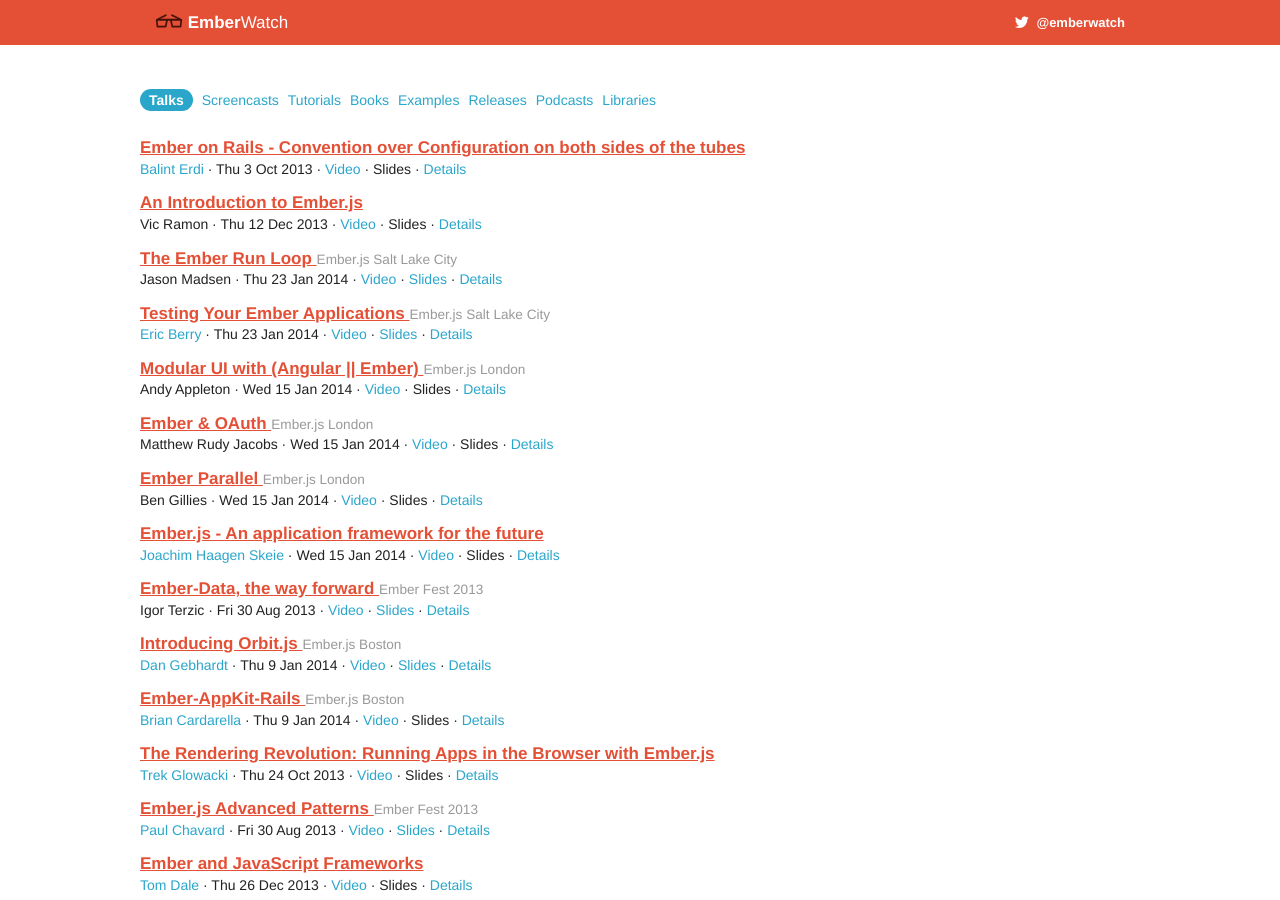
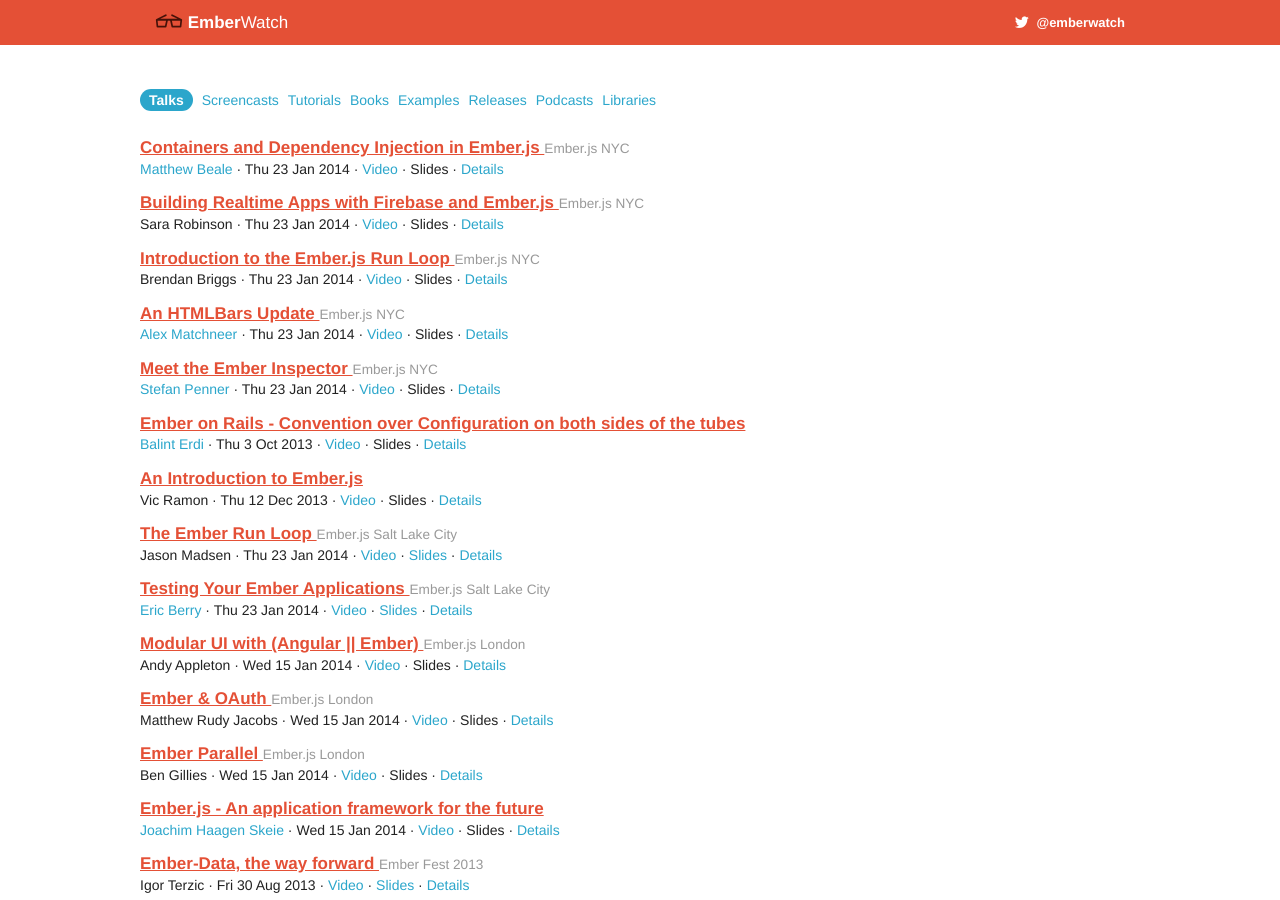
Before and after one commit to emberwatch/emberwatch, a Jekyll site: the page built from index.html, in a window 1280 px wide and 900 px high. Built offline with Jekyll 4.4.1, drawn with Linux system fonts in a browser that asks for light colours; comment, search, counter and statistics services are not loaded.

Commit message:
Add January talks from Ember.js NYC.

```diff
--- a/_data/people.yml
+++ b/_data/people.yml
@@ -454,3 +454,9 @@
 - id: 112
   name: Vic Ramon
   twitter: vicramon
+- id: 113
+  name: Brendan Briggs
+  twitter: bfbriggs
+- id: 114
+  name: Sara Robinson
+  twitter: SRobTweets
--- a/_data/talks.yml
+++ b/_data/talks.yml
@@ -1,4 +1,49 @@
 ---
+- title: "Containers and Dependency Injection in Ember.js"
+  date: '2014-01-23'
+  event_id: 2
+  author_ids:
+  - 57
+  videos:
+  - http://www.youtube.com/watch?v=iCZUKFNXA0k#t=6318
+  url: "http://www.meetup.com/EmberJS-NYC/events/151950262/"
+  id: 154
+- title: "Building Realtime Apps with Firebase and Ember.js"
+  date: '2014-01-23'
+  event_id: 2
+  author_ids:
+  - 114
+  videos:
+  - http://www.youtube.com/watch?v=iCZUKFNXA0k#t=5418
+  url: "http://www.meetup.com/EmberJS-NYC/events/151950262/"
+  id: 153
+- title: "Introduction to the Ember.js Run Loop"
+  date: '2014-01-23'
+  event_id: 2
+  author_ids:
+  - 113
+  videos:
+  - http://www.youtube.com/watch?v=iCZUKFNXA0k#t=3265
+  url: "http://www.meetup.com/EmberJS-NYC/events/151950262/"
+  id: 152
+- title: "An HTMLBars Update"
+  date: '2014-01-23'
+  event_id: 2
+  author_ids:
+  - 45
+  videos:
+  - http://www.youtube.com/watch?v=iCZUKFNXA0k#t=2074
+  url: "http://www.meetup.com/EmberJS-NYC/events/151950262/"
+  id: 151
+- title: "Meet the Ember Inspector"
+  date: '2014-01-23'
+  event_id: 2
+  author_ids:
+  - 54
+  videos:
+  - http://www.youtube.com/watch?v=iCZUKFNXA0k#t=1464
+  url: "http://www.meetup.com/EmberJS-NYC/events/151950262/"
+  id: 150
 - title: "Ember on Rails - Convention over Configuration on both sides of the tubes"
   date: '2013-10-03'
   author_ids:
```
